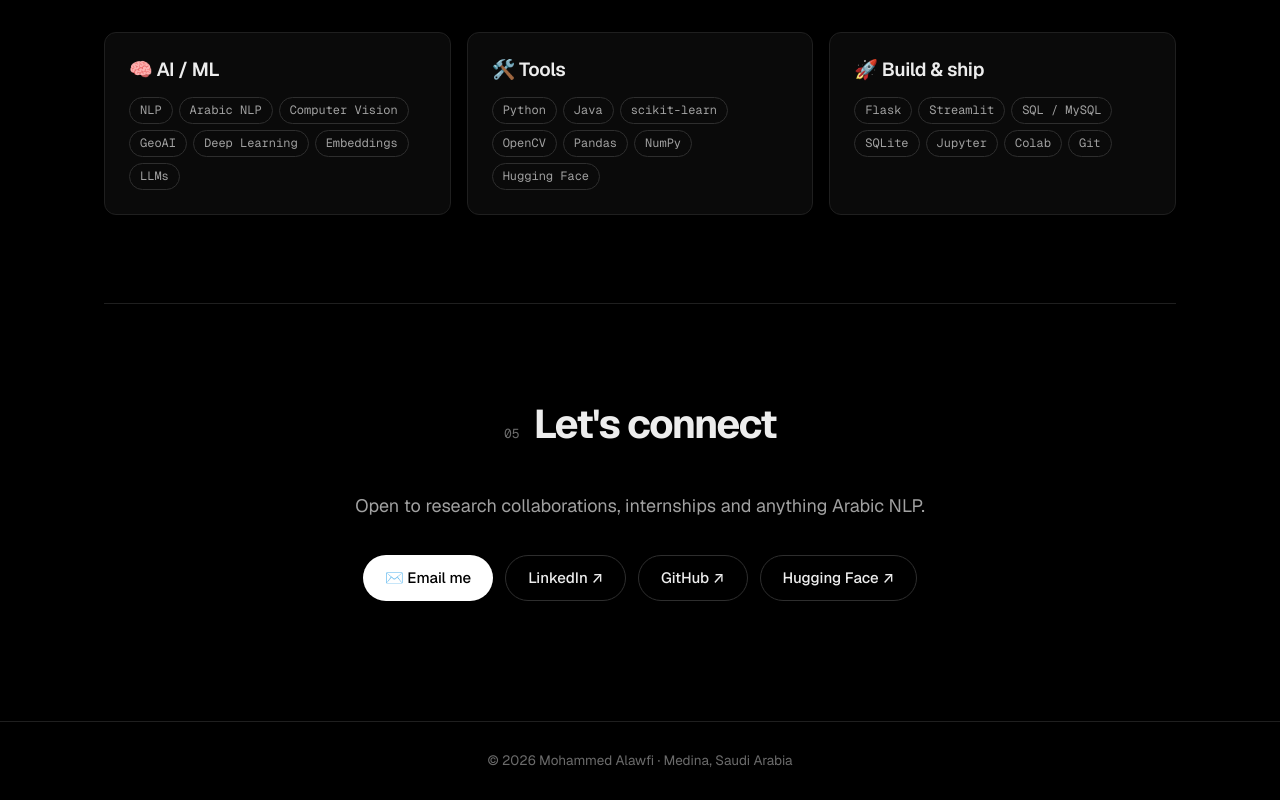
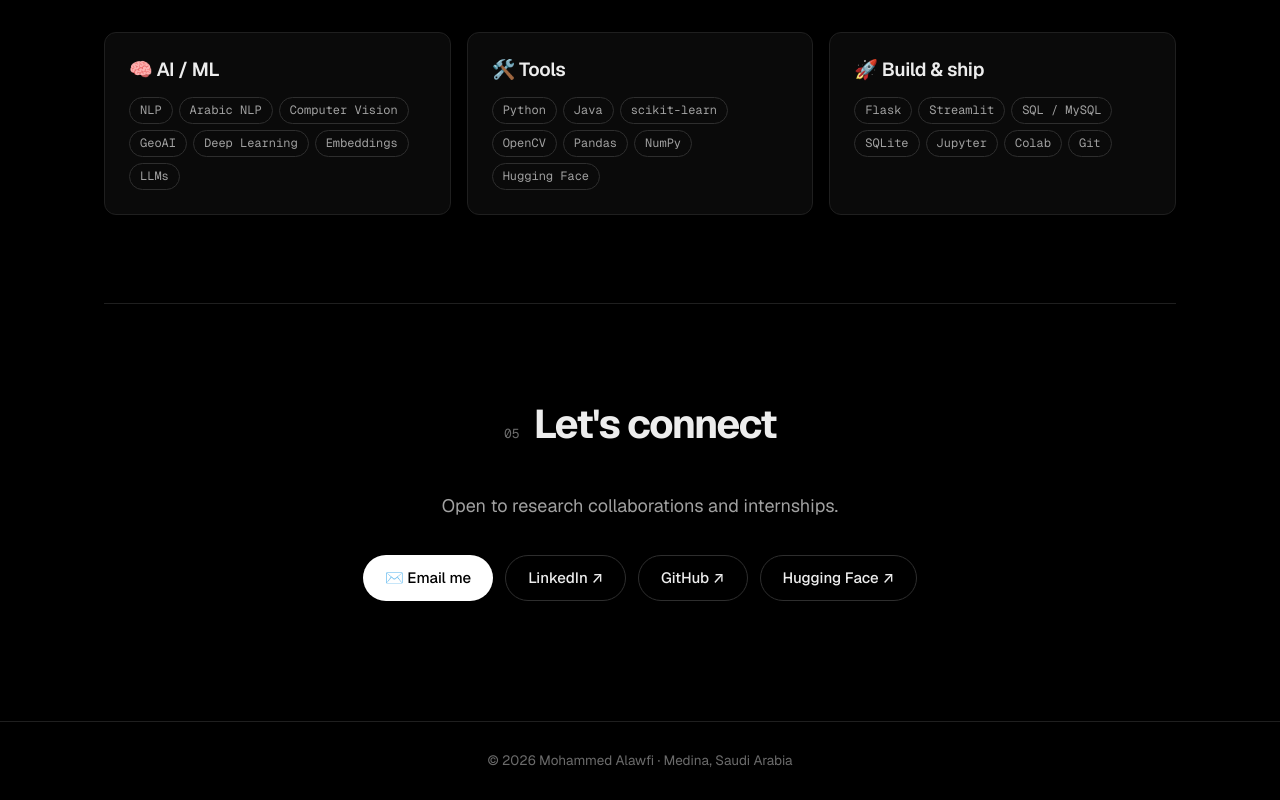
Before and after one commit to moalawfi/moalawfi.github.io, a plain HTML site: page index.html in a window 1280 px wide. Shown: the part 3781-4581 px from the top of the page. Drawn offline with nearby package versions, Linux system fonts and the light colour scheme.

Commit message:
Update contact line

```diff
--- a/index.html
+++ b/index.html
@@ -158,7 +158,7 @@
     <!-- CONTACT -->
     <section id="contact" class="section reveal contact">
       <h2><span class="num mono">05</span> Let's connect</h2>
-      <p class="lead">Open to research collaborations, internships and anything Arabic NLP.</p>
+      <p class="lead">Open to research collaborations and internships.</p>
       <div class="cta">
         <a class="btn" href="mailto:moalawfi@hotmail.com">✉️ Email me</a>
         <a class="btn ghost" href="https://www.linkedin.com/in/mohammed-alawfi-3913a5378" target="_blank" rel="noopener">LinkedIn ↗</a>
```
